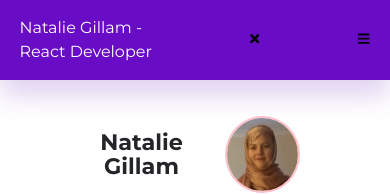
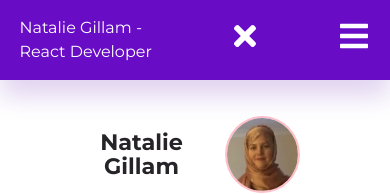
Before and after one commit to Nadia982/portfolio-2023-06-01, a React (Create React App) app: page / in a window 390 px wide. Shown: the top 194 px of the page. Built offline with nearby package versions, Linux system fonts and the light colour scheme; the HTML template or start-up script is replaced by a standard one.

Commit message:
added showNavbar function and useRef to toggle responsive nav class

```diff
--- a/src/sections/navbar/Navbar.css
+++ b/src/sections/navbar/Navbar.css
@@ -1,3 +1,13 @@
+.responsive_nav {
+    border: 3px solid var(--color-white);
+}
+
+#navbar button {
+    font-size: 2rem;
+    background-color: var(--color-primary);
+    color: var(--color-white);
+}
+
 nav {
     width: 100vw;
     height: 5rem;
--- a/src/sections/navbar/Navbar.jsx
+++ b/src/sections/navbar/Navbar.jsx
@@ -1,11 +1,18 @@
+import { useRef } from "react";
+
 import "./Navbar.css";
 import data from "./data";
 // import {IoAccessibility} from 'react-icons/io5'
 import { FaBars, FaTimes } from "react-icons/fa";
 
 const Navbar = () => {
+  const navRef = useRef();
+  const showNavbar = () => {
+    navRef.current.classList.toggle("responsive_nav");
+  };
+
   return (
-    <nav id="navbar">
+    <nav ref={navRef} id="navbar">
       <div className="container nav__container">
         <a href="index.html" className="nav__logo">
           Natalie Gillam - React Developer
@@ -17,10 +24,10 @@ const Navbar = () => {
             </li>
           ))}
         </ul>
-        <button className="menu-control">
+        <button className="nav-btn nav-close-btn" onClick={showNavbar}>
           <FaTimes />
         </button>
-        <button className="menu-control">
+        <button className="nav-btn" onClick={showNavbar}>
           <FaBars />
         </button>
         {/* <button id="accessibility__options"><IoAccessibility/><p>Accessibility options</p> </button> */}
```
